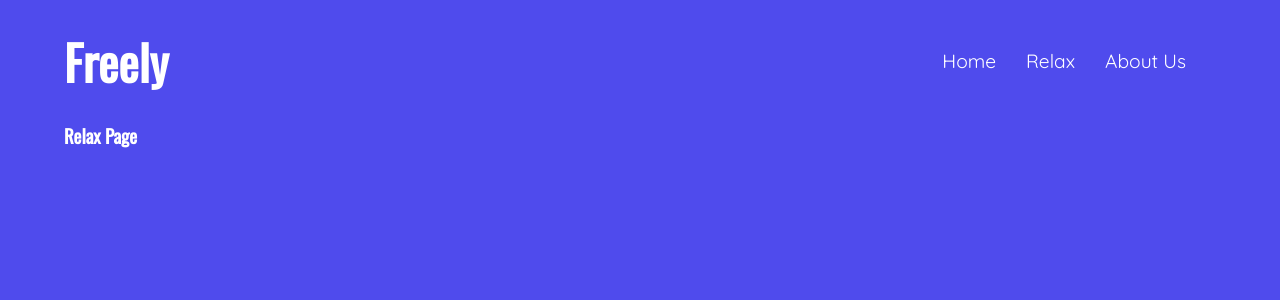
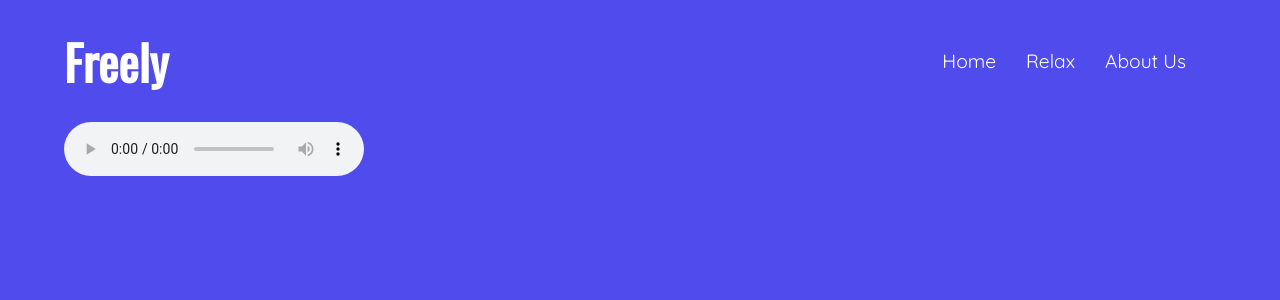
Before and after one commit to jlaluces123/Freely, a React (Create React App) app in the folder freely/: page /relax in a window 1280 px wide. Shown: the top 300 px of the page. Built offline with nearby package versions, Linux system fonts and the light colour scheme.

Commit message:
Audio Player now works and loops songs correctly: going to style it now and maybe add more songs

```diff
--- a/freely/src/component/relax/index.js
+++ b/freely/src/component/relax/index.js
@@ -3,14 +3,41 @@ import React from 'react';
 /* Component import */
 import ReactAudioPlayer from "react-audio-player";
 
+/* Song Imports */
+import DeepMeditation from "../../assets/media/David_Fesliyan_Deep_Meditation.mp3";
+import QuietMorning from "../../assets/media/David_Fesliyan_Quiet_Morning.mp3";
+
 
 class Relax extends React.Component {
   state = {
+    playlist: [],
+    ended: false,
+  }
 
+  componentDidMount() {
+    this.setState({ currentSong: DeepMeditation });
   }
+
+  onSongEnd = () => {
+    if (this.state.currentSong === DeepMeditation) {
+      this.setState({ currentSong: QuietMorning });
+    } else {
+      this.setState({ currentSong: DeepMeditation });
+    };
+  }
+
   render() {
     return (
-      <h3>Relax Page</h3>
+      <div className="relax">
+        <ReactAudioPlayer
+          className = "audio"
+          src = {`${this.state.currentSong}`}
+          controls
+          autoPlay
+          onCanPlay = {console.log("can play")}
+          onEnded = {this.onSongEnd}
+        />
+      </div>
     );
   }
 }
```
Also changed, not shown: 2 other files (tests, documents, lock files or other folders).
